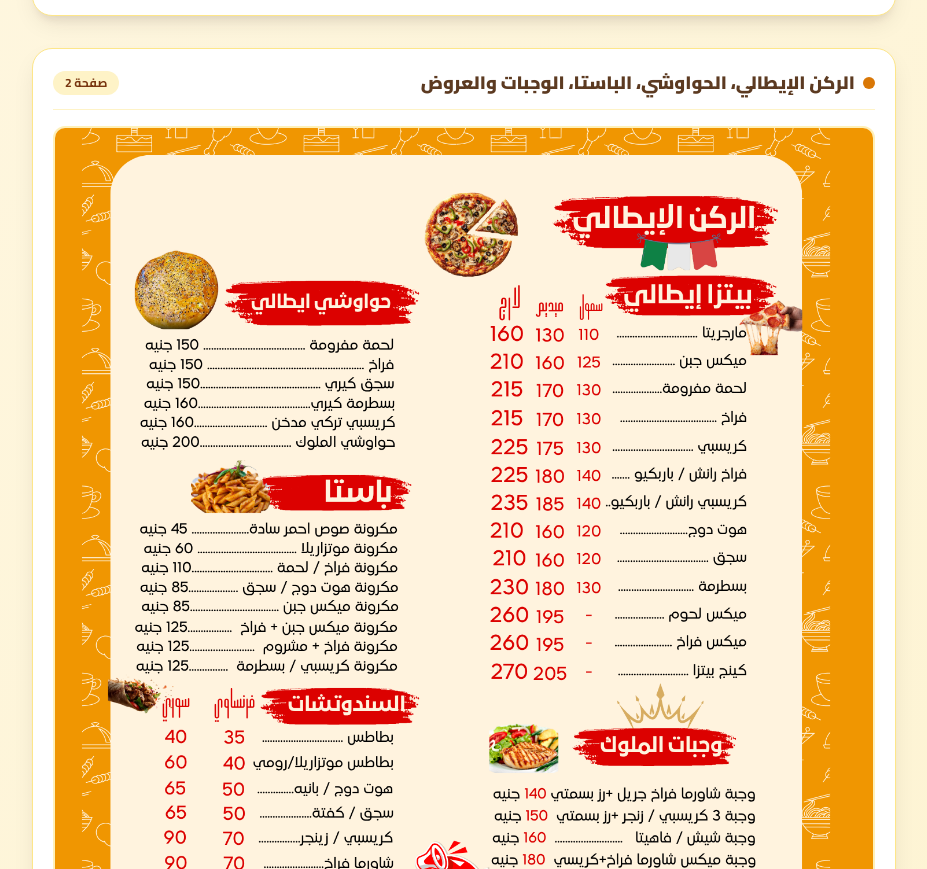
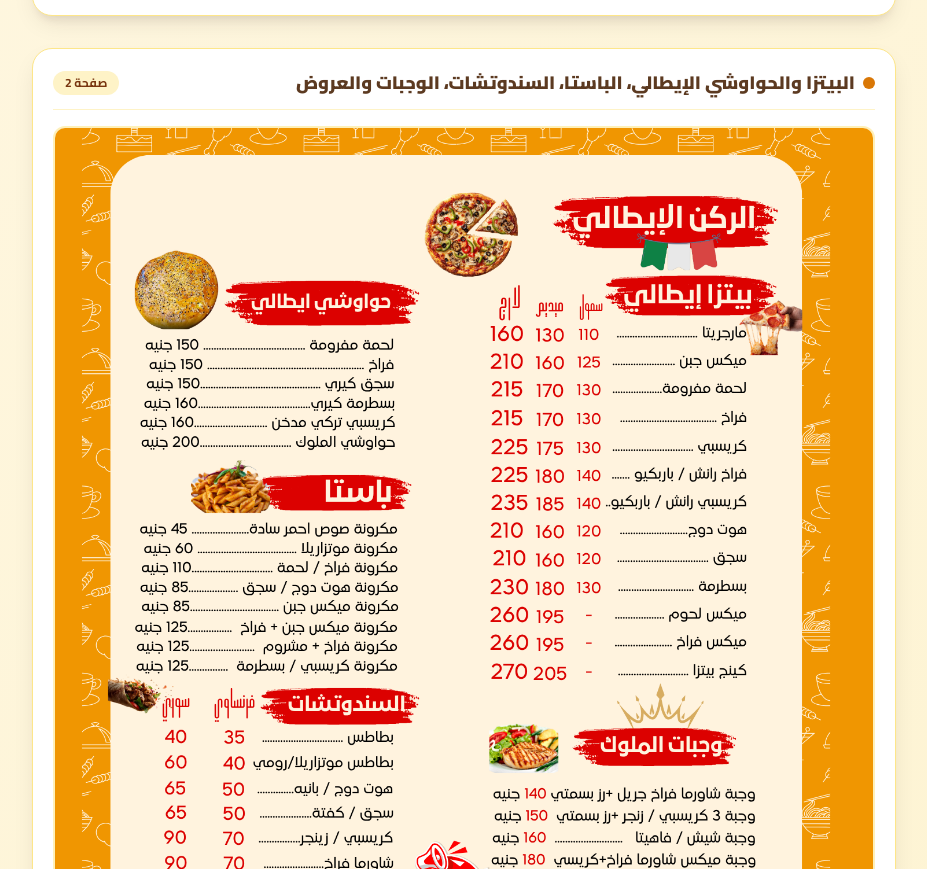
Before and after one commit to m-s-rgb/QASRELMOLOKMENU, a plain HTML site: page index.html in a window 1280 px wide. Shown: the part 1482-2351 px from the top of the page, without its empty margins (176-1103 px from the left). Drawn offline with nearby package versions, Linux system fonts and the light colour scheme.

Commit message:
Add files via upload

```diff
--- a/index.html
+++ b/index.html
@@ -94,7 +94,7 @@
             <div class="flex items-center justify-between mb-4 pb-3 border-b border-amber-100">
                 <h3 class="text-lg font-black text-[#5C3A21] flex items-center gap-2">
                     <span class="w-3 h-3 rounded-full bg-amber-600 inline-block"></span>
-                     الركن الإيطالي، الحواوشي، الباستا، الوجبات والعروض
+                     البيتزا والحواوشي الإيطالي، الباستا، السندوتشات، الوجبات والعروض
                 </h3>
                 <span class="text-xs bg-amber-100 text-amber-900 font-bold px-3 py-1 rounded-full">صفحة 2</span>
             </div>
```
